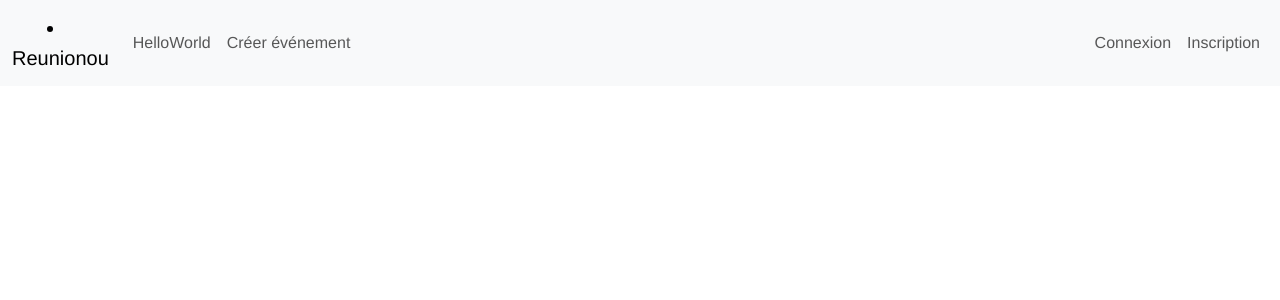
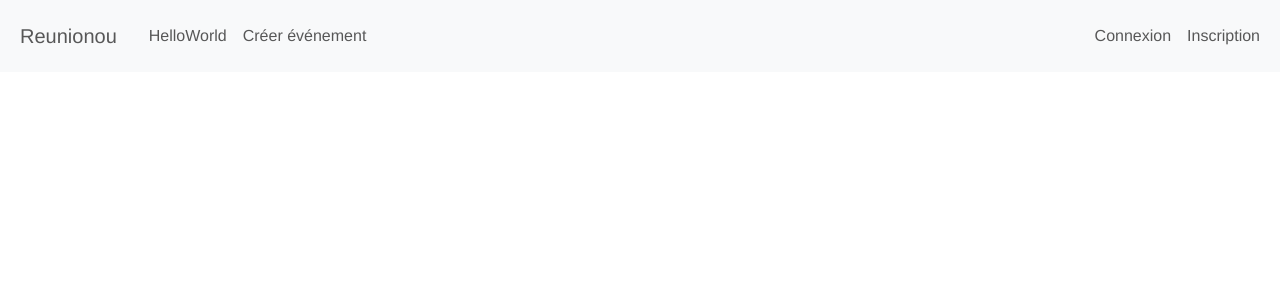
Before and after one commit to LoicBlanchard7/Atelier-2-WebApp, a Vue app in the folder reunionou/: page / in a window 1280 px wide. Shown: the top 300 px of the page. Built offline with nearby package versions, Linux system fonts and the light colour scheme.

Commit message:
Update navbar

```diff
--- a/reunionou/src/App.vue
+++ b/reunionou/src/App.vue
@@ -1,43 +1,33 @@
 <template>
   <nav class="navbar navbar-expand-lg navbar-light bg-light">
     <div class="container-fluid">
-      <!-- Marque -->
+      <ul class="navbar-nav me-auto">
+        <li class="navbar-brand">
+          <router-link class="nav-link" to="/">Reunionou</router-link>
+        </li>
+      </ul>
 
-      <li class="navbar-brand">
-        <router-link class="nav-link" to="/">Reunionou</router-link>
-      </li>
-
-      <!-- Bouton de navigation mobile -->
       <button class="navbar-toggler" type="button" data-bs-toggle="collapse" data-bs-target="#navbarNav"
         aria-controls="navbarNav" aria-expanded="false" aria-label="Toggle navigation">
         <span class="navbar-toggler-icon"></span>
       </button>
 
-      <!-- Liens de navigation -->
       <div class="collapse navbar-collapse" id="navbarNav">
         <ul class="navbar-nav me-auto mb-2 mb-lg-0">
-          <!-- Lien Home -->
-
-
-          <!-- Lien HelloWorld -->
           <li class="nav-item">
             <router-link class="nav-link" to="/helloWorld">HelloWorld</router-link>
           </li>
 
-          <!-- Lien Créer événement -->
           <li class="nav-item">
             <router-link class="nav-link" to="/createEvent">Créer événement</router-link>
           </li>
         </ul>
 
-        <!-- Liens de connexion et inscription alignés à droite -->
         <ul class="navbar-nav">
-          <!-- Lien Connexion -->
           <li class="nav-item">
             <router-link class="nav-link" to="/signIn">Connexion</router-link>
           </li>
 
-          <!-- Lien Inscription -->
           <li class="nav-item">
             <router-link class="nav-link" to="/signUp">Inscription</router-link>
           </li>
@@ -47,8 +37,6 @@
   </nav>
   <router-view />
 </template>
-
-
 
 <script>
 export default {
```
